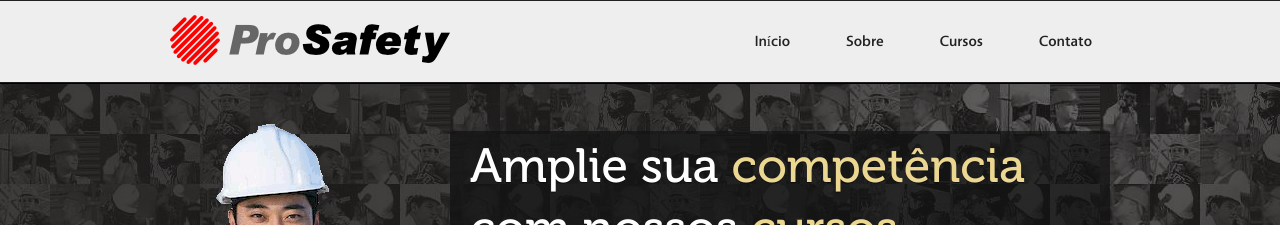
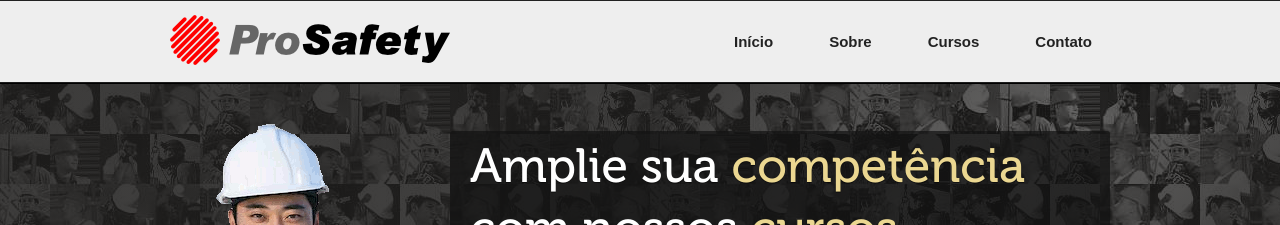
Before and after one commit to prosafetycursos/prosafetycursos.github.com, a Jekyll site: the page built from index.html, in a window 1280 px wide. Shown: the top 225 px of the page. Built offline with Jekyll 4.4.1, drawn with Linux system fonts in a browser that asks for light colours; the list of posts is cut into pages by our own code.

Commit message:
Melhorando fonte do menu

```diff
--- a/css/styles.css
+++ b/css/styles.css
@@ -165,8 +165,8 @@ p {
 #top ul li a {
     border-radius: 3px;
      color: #222;
-     font-family: 'Vegur';
      font-size: 15px;
+     font-weight: bold;
     padding: 8px 18px;
      text-shadow: none;
 }
```
